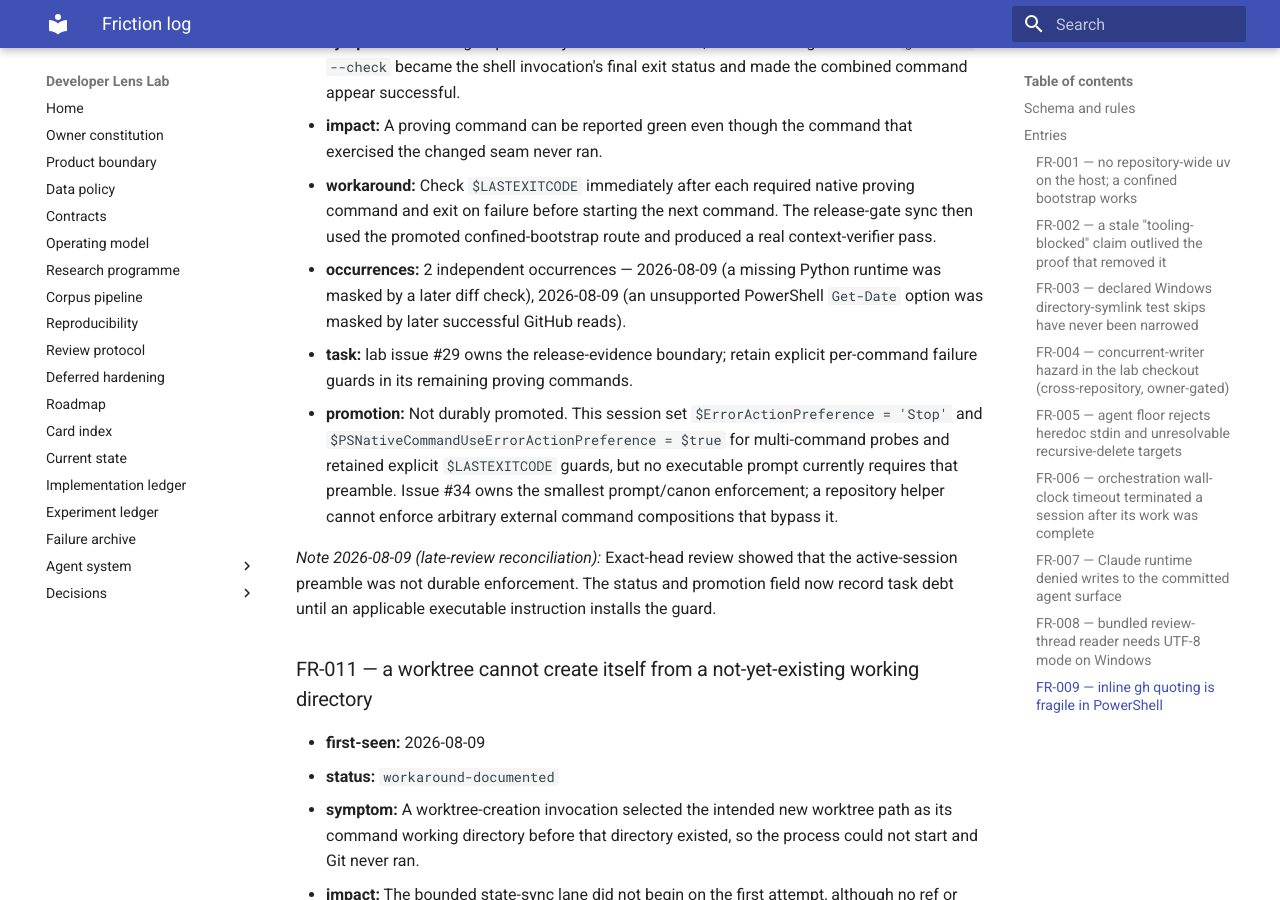
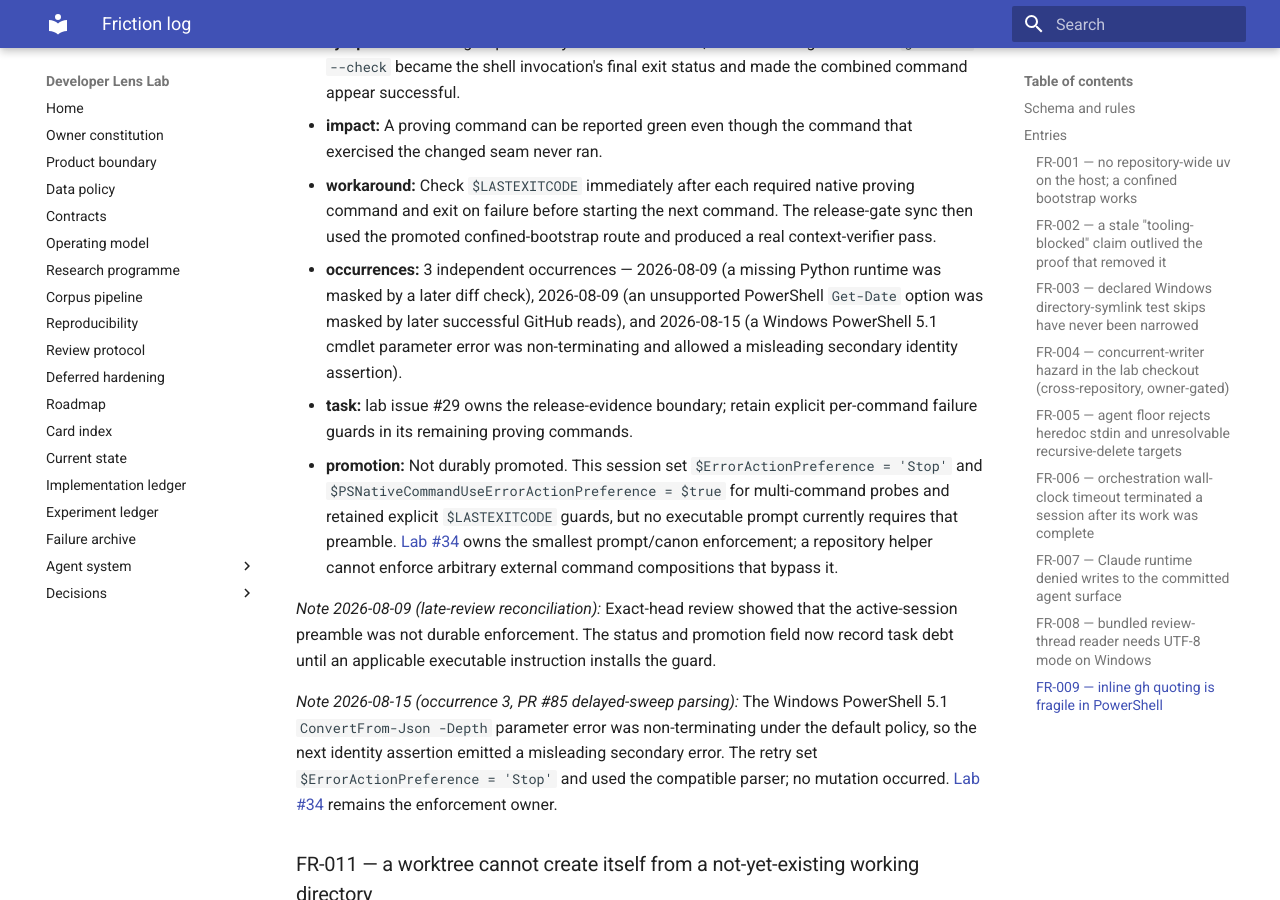
Before and after one commit to Chris0Jeky/developer-lens-lab, an MkDocs documentation site: the page built from docs/agent-system/FRICTION_LOG.md, in a window 1280 px wide and 900 px high, scrolled down 14011 px. Built offline with MkDocs 1.6.1 and Material for MkDocs 9.7.7, drawn with Linux system fonts in a browser that asks for light colours; some of the changed text lies outside the part shown.

Commit message:
Record PowerShell parser recurrences

```diff
--- a/docs/agent-system/FRICTION_LOG.md
+++ b/docs/agent-system/FRICTION_LOG.md
@@ -512,20 +512,28 @@ threads; the failed call made no mutation.
 - **workaround:** Check `$LASTEXITCODE` immediately after each required native proving command and
   exit on failure before starting the next command. The release-gate sync then used the promoted
   confined-bootstrap route and produced a real context-verifier pass.
-- **occurrences:** 2 independent occurrences — 2026-08-09 (a missing Python runtime was masked by
+- **occurrences:** 3 independent occurrences — 2026-08-09 (a missing Python runtime was masked by
   a later diff check), 2026-08-09 (an unsupported PowerShell `Get-Date` option was masked by later
-  successful GitHub reads).
+  successful GitHub reads), and 2026-08-15 (a Windows PowerShell 5.1 cmdlet parameter error was
+  non-terminating and allowed a misleading secondary identity assertion).
 - **task:** lab issue #29 owns the release-evidence boundary; retain explicit per-command failure
   guards in its remaining proving commands.
 - **promotion:** Not durably promoted. This session set `$ErrorActionPreference = 'Stop'` and
   `$PSNativeCommandUseErrorActionPreference = $true` for multi-command probes and retained explicit
-  `$LASTEXITCODE` guards, but no executable prompt currently requires that preamble. Issue #34 owns
-  the smallest prompt/canon enforcement; a repository helper cannot enforce arbitrary external
-  command compositions that bypass it.
+  `$LASTEXITCODE` guards, but no executable prompt currently requires that preamble.
+  [Lab #34](https://github.com/Chris0Jeky/developer-lens-lab/issues/34) owns the smallest
+  prompt/canon enforcement; a repository helper cannot enforce arbitrary external command
+  compositions that bypass it.
 
 _Note 2026-08-09 (late-review reconciliation):_ Exact-head review showed that the active-session
 preamble was not durable enforcement. The status and promotion field now record task debt until an
 applicable executable instruction installs the guard.
+
+_Note 2026-08-15 (occurrence 3, PR #85 delayed-sweep parsing):_ The Windows PowerShell 5.1
+`ConvertFrom-Json -Depth` parameter error was non-terminating under the default policy, so the next
+identity assertion emitted a misleading secondary error. The retry set `$ErrorActionPreference = 'Stop'`
+and used the compatible parser; no mutation occurred. [Lab #34](https://github.com/Chris0Jeky/developer-lens-lab/issues/34)
+remains the enforcement owner.
 
 ### FR-011 — a worktree cannot create itself from a not-yet-existing working directory
 
@@ -1900,7 +1908,9 @@ entirely stale PR response.
   failure changed tracked release bytes, a ref, or a remote object.
 - **workaround:** Use a disposable ignored-runtime helper for the verifier and a compatibility-safe
   UTC conversion rather than the rejected date switch. The Lane-P checks then ran successfully.
-- **occurrences:** 2 independent Windows date/encoding parameter incompatibilities — 2026-08-13.
+- **occurrences:** 3 independent Windows date/encoding parameter incompatibilities — 2026-08-13
+  (two occurrences), and 2026-08-15 (Windows PowerShell 5.1 rejected `ConvertFrom-Json -Depth`
+  before PR #85 delayed-sweep parsing).
 - **task:** [Chris0Jeky/developer-lens#222](https://github.com/Chris0Jeky/developer-lens/issues/222)
   tracks the cross-repository Windows compatibility follow-up.
 - **promotion:** Proposed cheapest enforcement layer: a small shared PowerShell compatibility helper
@@ -1909,6 +1919,11 @@ entirely stale PR response.
 
 _Note 2026-08-13 (schema correction):_ Status is `workaround-documented`; the proposed compatibility
 helper remains a promotion proposal only.
+
+_Note 2026-08-15 (occurrence 3, PR #85 delayed-sweep parsing):_ Windows PowerShell 5.1 rejected
+`ConvertFrom-Json -Depth` before parsing. Compatible `ConvertFrom-Json` without `-Depth` is the
+workaround; no mutation occurred. [Product #222](https://github.com/Chris0Jeky/developer-lens/issues/222)
+remains the enforcement owner.
 
 ### FR-070 — a shared branch/worktree advanced at a commit boundary during Lane-P handoff
 
```
